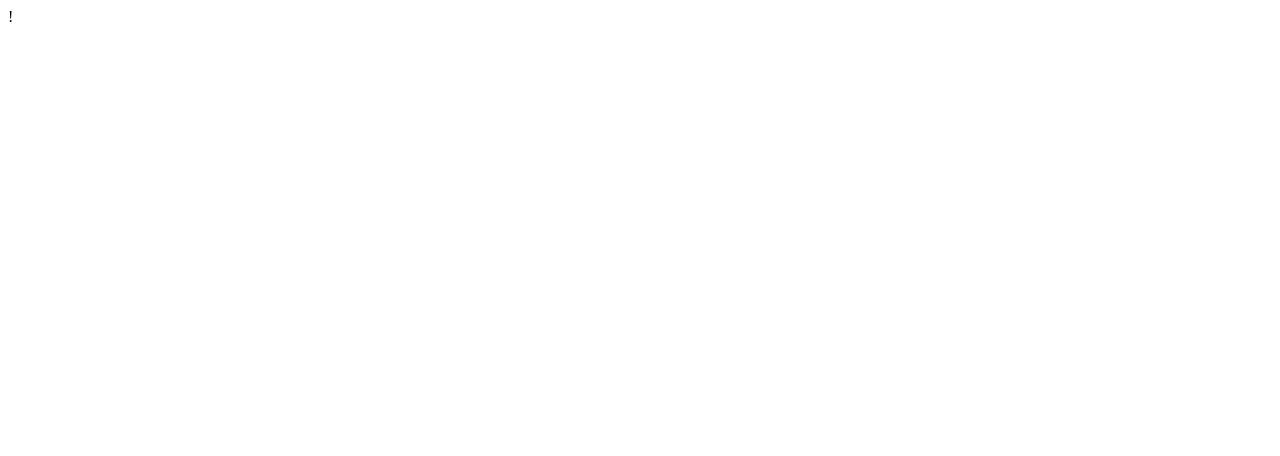
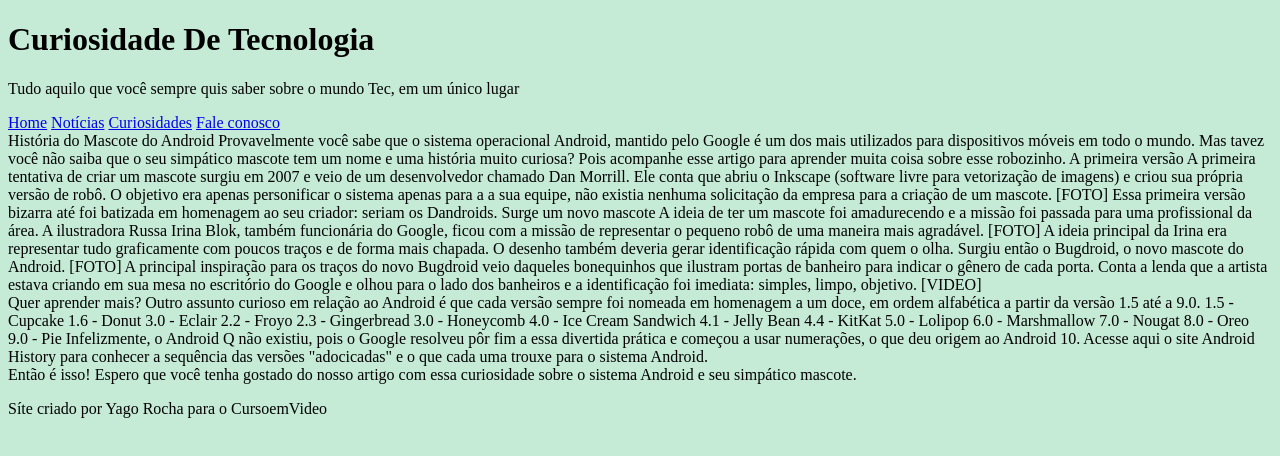
Before and after one commit to yagorochaa/meus-desafios, a plain HTML site: page desafio010/android.html in a window 1280 px wide. Drawn offline with Linux system fonts and the light colour scheme.

Commit message:
conteudo

```diff
--- a/desafio010/android.html
+++ b/desafio010/android.html
@@ -1 +1,80 @@
-!
+<!DOCTYPE html>
+<html lang="pt-br">
+<head>
+  <meta charset="UTF-8">
+  <meta name="viewport" content="width=device-width, initial-scale=1.0">
+  <title>como surgiu o mascote do android</title>
+  <link rel="shortcut icon" href="imagens/favicon.ico" type="image/x-icon">
+  <link rel="stylesheet" href="estilo/style.css">
+</head>
+<body>
+  <header>
+    <h1>Curiosidade De Tecnologia</h1>
+    <p>Tudo aquilo que você sempre quis saber sobre o mundo Tec, em um único lugar</p>
+  </header>
+  <nav>
+    <a href="#">Home</a>
+    <a href="#">Notícias</a>
+    <a href="#">Curiosidades</a>
+    <a href="#">Fale conosco</a>
+  </nav>
+  <main>
+    <article>
+      História do Mascote do Android
+
+      Provavelmente você sabe que o sistema operacional Android, mantido pelo Google é um dos mais utilizados para dispositivos móveis em todo o mundo. Mas tavez você não saiba que o seu simpático mascote tem um nome e uma história muito curiosa? Pois acompanhe esse artigo para aprender muita coisa sobre esse robozinho.
+
+      A primeira versão
+
+      A primeira tentativa de criar um mascote surgiu em 2007 e veio de um desenvolvedor chamado Dan Morrill. Ele conta que abriu o Inkscape (software livre para vetorização de imagens) e criou sua própria versão de robô. O objetivo era apenas personificar o sistema apenas para a a sua equipe, não existia nenhuma solicitação da empresa para a criação de um mascote.
+
+      [FOTO]
+
+      Essa primeira versão bizarra até foi batizada em homenagem ao seu criador: seriam os Dandroids.
+
+      Surge um novo mascote
+
+      A ideia de ter um mascote foi amadurecendo e a missão foi passada para uma profissional da área. A ilustradora Russa Irina Blok, também funcionária do Google, ficou com a missão de representar o pequeno robô de uma maneira mais agradável.
+
+      [FOTO]
+
+      A ideia principal da Irina era representar tudo graficamente com poucos traços e de forma mais chapada. O desenho também deveria gerar identificação rápida com quem o olha. Surgiu então o Bugdroid, o novo mascote do Android.
+
+      [FOTO]
+
+      A principal inspiração para os traços do novo Bugdroid veio daqueles bonequinhos que ilustram portas de banheiro para indicar o gênero de cada porta. Conta a lenda que a artista estava criando em sua mesa no escritório do Google e olhou para o lado dos banheiros e a identificação foi imediata: simples, limpo, objetivo.
+
+      [VIDEO]
+
+      <aside>
+        Quer aprender mais?
+
+        Outro assunto curioso em relação ao Android é que cada versão sempre foi nomeada em homenagem a um doce, em ordem alfabética a partir da versão 1.5 até a 9.0.
+        1.5 - Cupcake
+        1.6 - Donut
+        3.0 - Eclair
+        2.2 - Froyo
+        2.3 - Gingerbread
+        3.0 - Honeycomb
+        4.0 - Ice Cream Sandwich
+        4.1 - Jelly Bean
+        4.4 - KitKat
+        5.0 - Lolipop
+        6.0 - Marshmallow
+        7.0 - Nougat
+        8.0 - Oreo
+        9.0 - Pie
+        Infelizmente, o Android Q não existiu, pois o Google resolveu pôr fim a essa divertida prática e começou a usar numerações, o que deu origem ao Android 10.
+
+        Acesse aqui o site Android History para conhecer a sequência das versões "adocicadas" e o que cada uma trouxe para o sistema Android.
+      </aside>
+
+
+      Então é isso! Espero que você tenha gostado do nosso artigo com essa curiosidade sobre o sistema Android e seu simpático mascote.
+    </article>
+  </main>
+    <footer>
+      <p>Síte criado por Yago Rocha para o CursoemVideo</p>
+    </footer>
+</body>
+</html>
--- /dev/null
+++ b/desafio010/estilo/style.css
@@ -0,0 +1,4 @@
+@charset "UTF-8";
+body{
+  background-color: #c5ebd6;
+}
```
